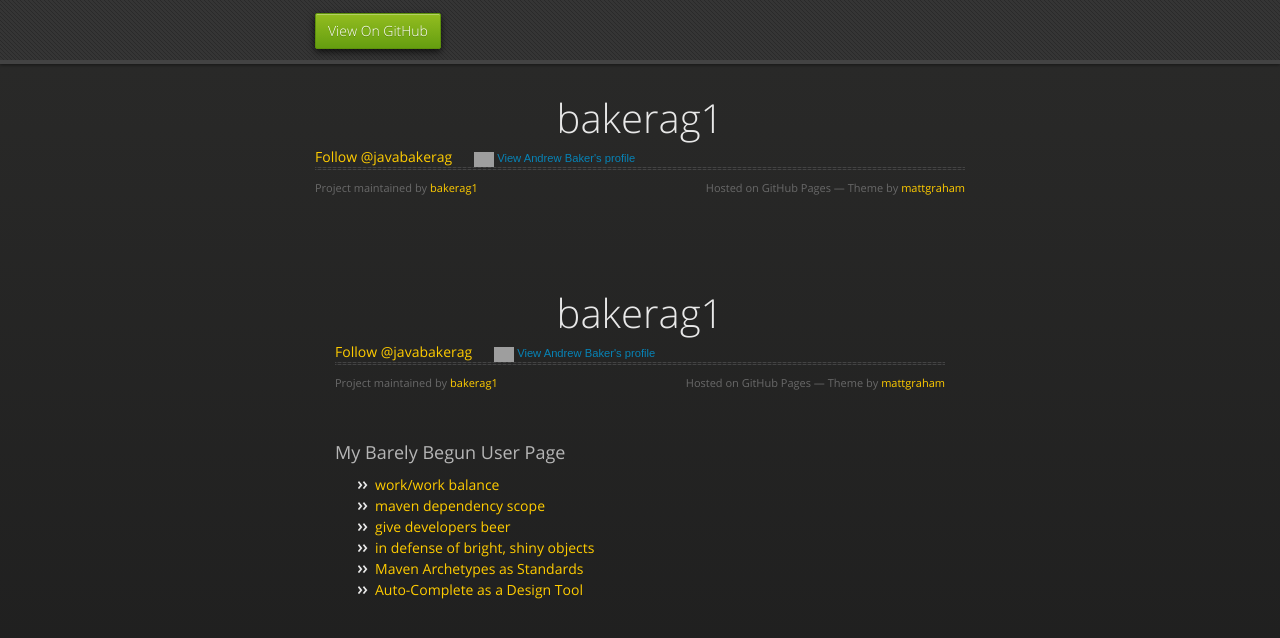
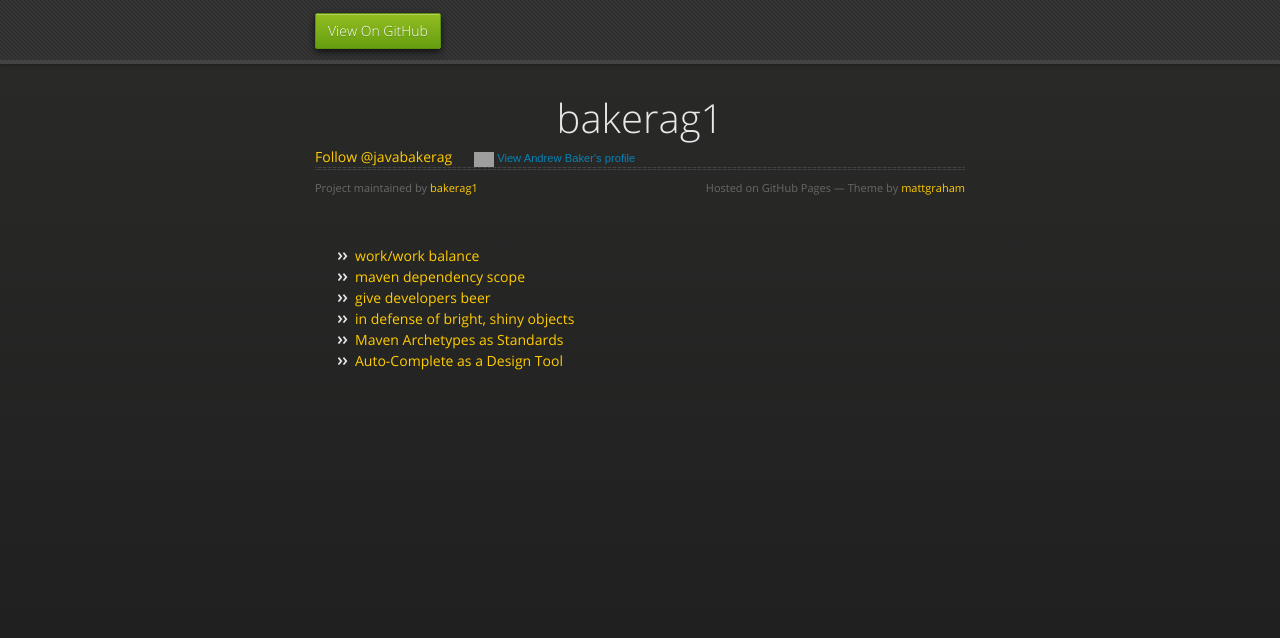
Before and after one commit to bakerag1/bakerag1, a Jekyll site: the page built from index.html, in a window 1280 px wide. Shown: the top 638 px of the page. Built offline with Jekyll 4.4.1, drawn with Linux system fonts in a browser that asks for light colours; nearby versions of some CDN libraries; comment, search, counter and statistics services are not loaded; grey boxes are pictures that could not be loaded.

Commit message:
absolute references to stylesheet, remove double header on index

```diff
--- a/_layouts/post.html
+++ b/_layouts/post.html
@@ -4,8 +4,8 @@
     <meta charset="utf-8">
     <meta http-equiv="X-UA-Compatible" content="chrome=1">
     <title>bakerag1</title>
-    <link rel="stylesheet" href="stylesheets/styles.css">
-    <link rel="stylesheet" href="stylesheets/github-dark.css">
+    <link rel="stylesheet" href="/stylesheets/styles.css">
+    <link rel="stylesheet" href="/stylesheets/github-dark.css">
     <script src="https://ajax.googleapis.com/ajax/libs/jquery/1.7.1/jquery.min.js"></script>
     <script src="javascripts/respond.js"></script>
     <!--[if lt IE 9]>
--- a/index.html
+++ b/index.html
@@ -1,47 +1,7 @@
 ---
 layout: post
-title: bakerag1
+title: My Barely Begun User Page
 ---
-<!doctype html>
-<html>
-  <head>
-    <meta charset="utf-8">
-    <meta http-equiv="X-UA-Compatible" content="chrome=1">
-    <title>bakerag1</title>
-    <link rel="stylesheet" href="stylesheets/styles.css">
-    <link rel="stylesheet" href="stylesheets/github-dark.css">
-    <script src="https://ajax.googleapis.com/ajax/libs/jquery/1.7.1/jquery.min.js"></script>
-    <script src="javascripts/respond.js"></script>
-    <!--[if lt IE 9]>
-      <script src="//html5shiv.googlecode.com/svn/trunk/html5.js"></script>
-    <![endif]-->
-    <!--[if lt IE 8]>
-    <link rel="stylesheet" href="stylesheets/ie.css">
-    <![endif]-->
-    <meta name="viewport" content="width=device-width, initial-scale=1, user-scalable=no">
-
-  </head>
-  <body>
-      <div id="header">
-        <nav>
-          <li class="fork"><a href="https://github.com/bakerag1">View On GitHub</a></li>
-        </nav>
-      </div><!-- end header -->
-
-    <div class="wrapper">
-
-      <section>
-        <div id="title">
-          <h1>bakerag1</h1>
-          <a href="https://twitter.com/javabakerag" class="twitter-follow-button" data-show-count="false">Follow @javabakerag</a><script async src="//platform.twitter.com/widgets.js" charset="utf-8"></script> &nbsp;&nbsp;&nbsp;&nbsp;
-          <a href="https://www.linkedin.com/pub/andrew-baker/56/897/221" style="text-decoration:none;"><span style="font: 80% Arial,sans-serif; color:#0783B6;">  <img src="https://static.licdn.com/scds/common/u/img/webpromo/btn_in_20x15.png" width="20" height="15" alt="View Andrew Baker's LinkedIn profile" style="vertical-align:middle;" border="0">&nbsp;View Andrew Baker's profile</span></a>
-          <hr>
-          <span class="credits left">Project maintained by <a href="https://github.com/bakerag1">bakerag1</a></span>
-          <span class="credits right">Hosted on GitHub Pages &mdash; Theme by <a href="https://twitter.com/michigangraham">mattgraham</a></span>
-        </div>
-
-        <h3>
-<a id="my-barely-begun-user-page" class="anchor" href="#my-barely-begun-user-page" aria-hidden="true"><span aria-hidden="true" class="octicon octicon-link"></span></a>My Barely Begun User Page</h3>
       <ul>
         {% for post in site.posts %}
           <li>
```
Also changed, not shown: other parts of index.html (+0 -6 lines).
